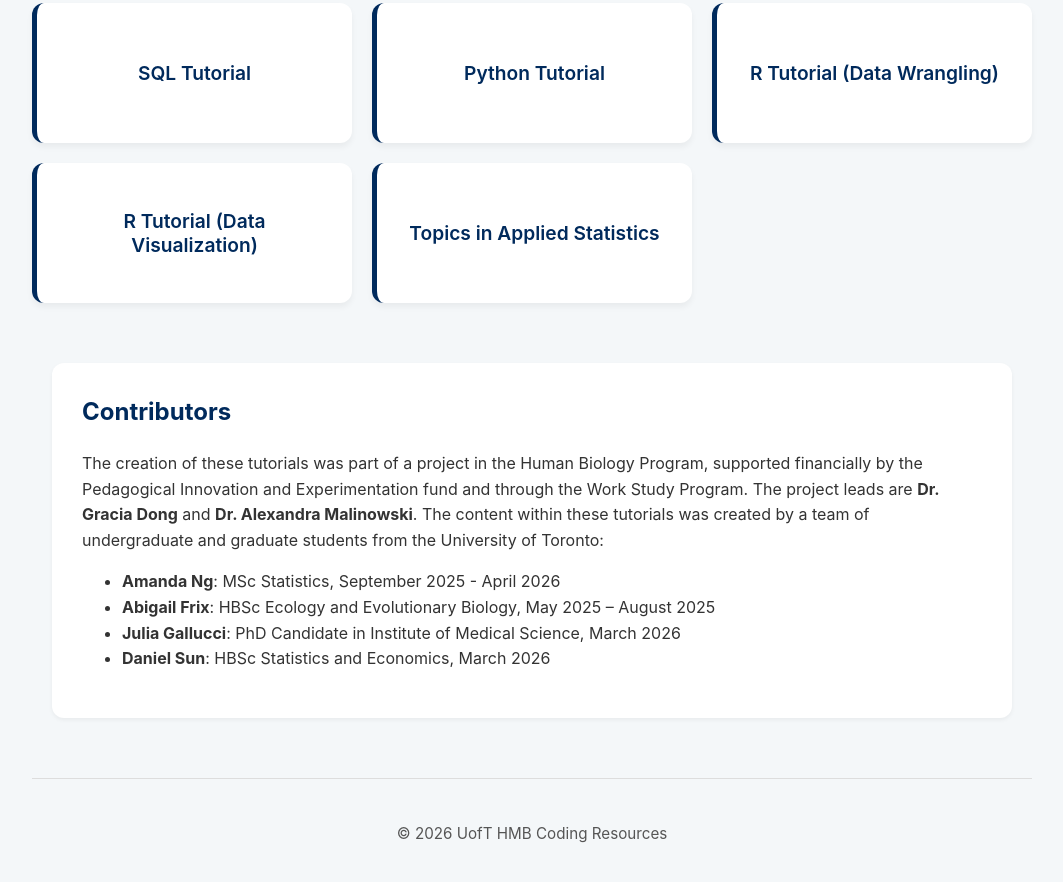
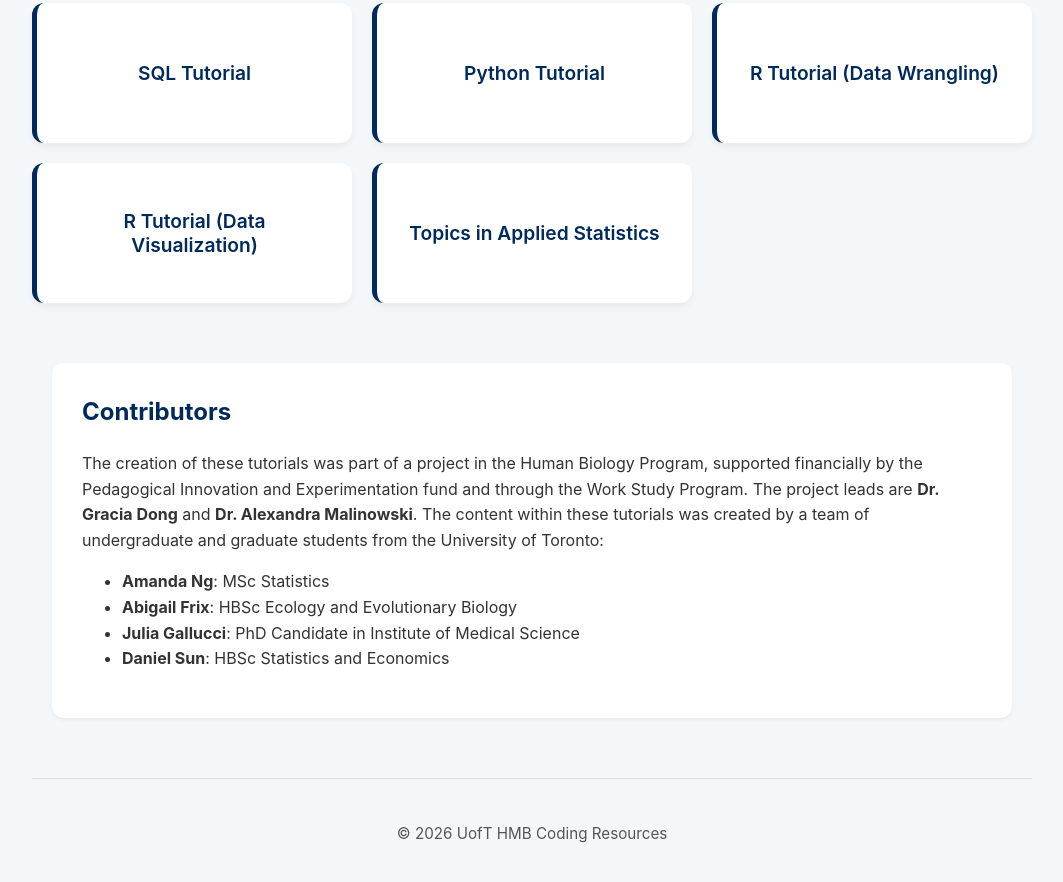
Before and after one commit to UofT-HMB-Coding/uoft-hmb-coding.github.io, a plain HTML site: page index.html in a window 1280 px wide. Shown: the part 350-1232 px from the top of the page, without its empty margins (108-1171 px from the left). Drawn offline with Linux system fonts and the light colour scheme.

Commit message:
Update index.html

```diff
--- a/index.html
+++ b/index.html
@@ -163,10 +163,10 @@
     </p>
 
     <ul style="margin-top: 15px;">
-        <li><strong>Amanda Ng</strong>: MSc Statistics, September 2025 - April 2026</li>
-        <li><strong>Abigail Frix</strong>: HBSc Ecology and Evolutionary Biology, May 2025 – August 2025</li>
-        <li><strong>Julia Gallucci</strong>: PhD Candidate in Institute of Medical Science, March 2026</li>
-        <li><strong>Daniel Sun</strong>: HBSc Statistics and Economics, March 2026</li>
+        <li><strong>Amanda Ng</strong>: MSc Statistics</li>
+        <li><strong>Abigail Frix</strong>: HBSc Ecology and Evolutionary Biology</li>
+        <li><strong>Julia Gallucci</strong>: PhD Candidate in Institute of Medical Science</li>
+        <li><strong>Daniel Sun</strong>: HBSc Statistics and Economics</li>
     </ul>
 </section>
 
```
